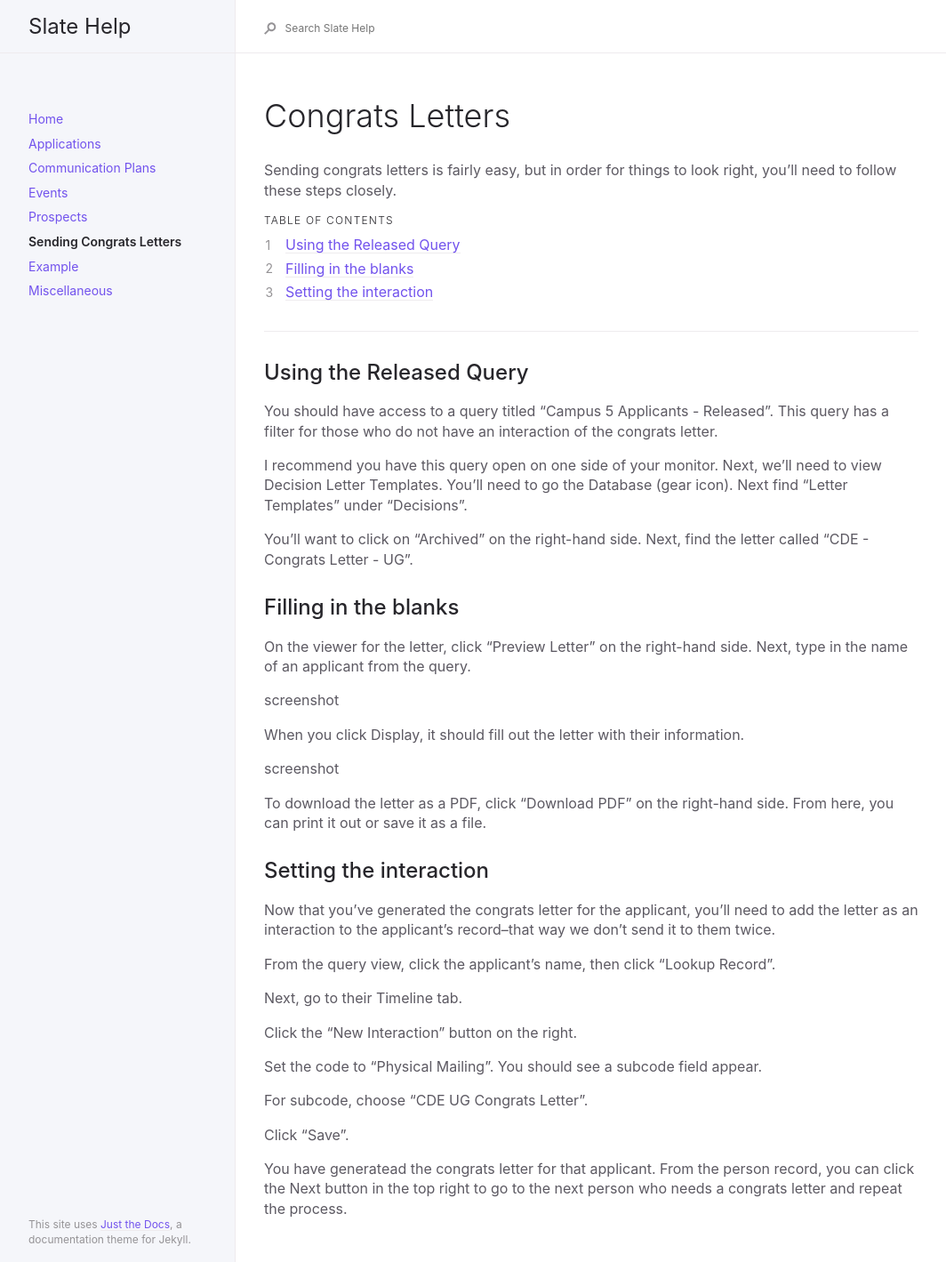
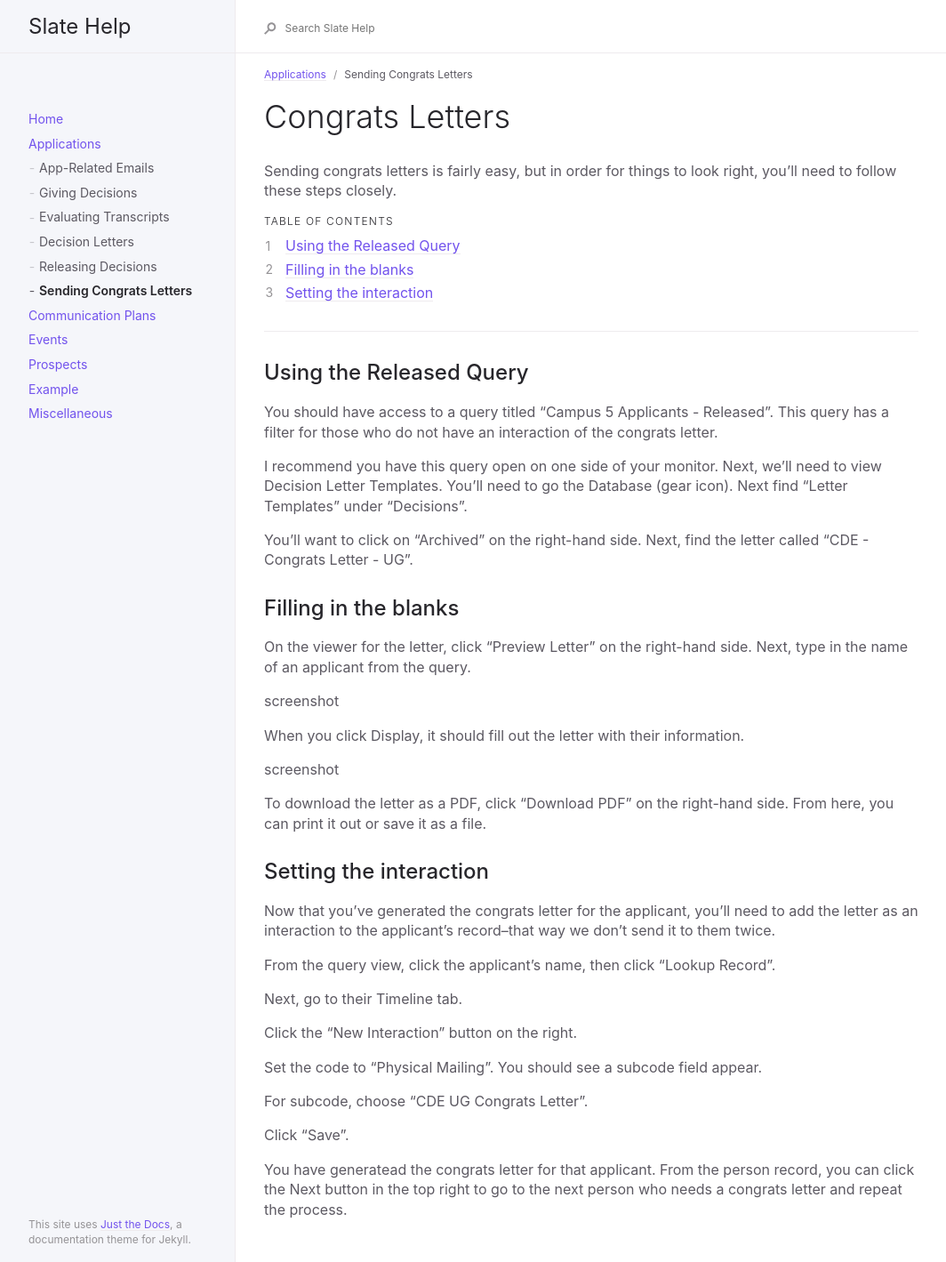
Before and after one commit to oretoise/docs, a Jekyll site: the page built from _docs/applications/congrats-letters.md, in a window 1280 px wide. Shown: the whole page at 89% size, without its empty margins (91-1155 px from the left). Built offline with Jekyll 4.4.1, drawn with Linux system fonts in a browser that asks for light colours.

Commit message:
Minor fixes

```diff
--- a/_docs/applications/congrats-letters.md
+++ b/_docs/applications/congrats-letters.md
@@ -1,7 +1,8 @@
 ---
 layout: default
 title: Sending Congrats Letters
-nav_order: 5
+nav_order: 6
+parent: Applications
 permalink: /applications/congrats-letters/
 ---
 
```
Also changed, not shown: _docs/prospects/exports.md (+2 -2 lines), _docs/prospects/prospects.md (+1 -1 lines).
